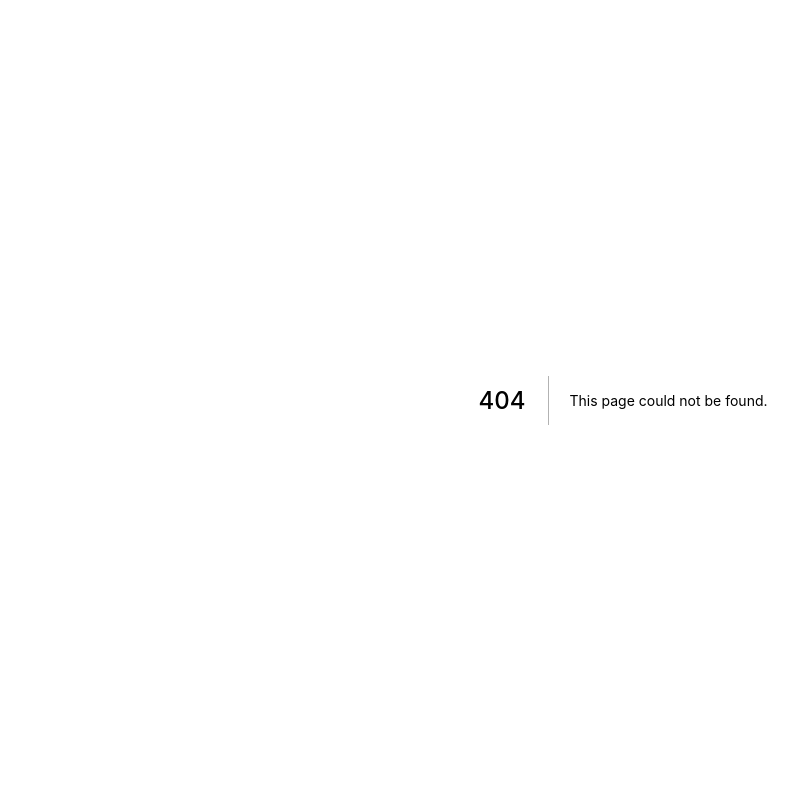
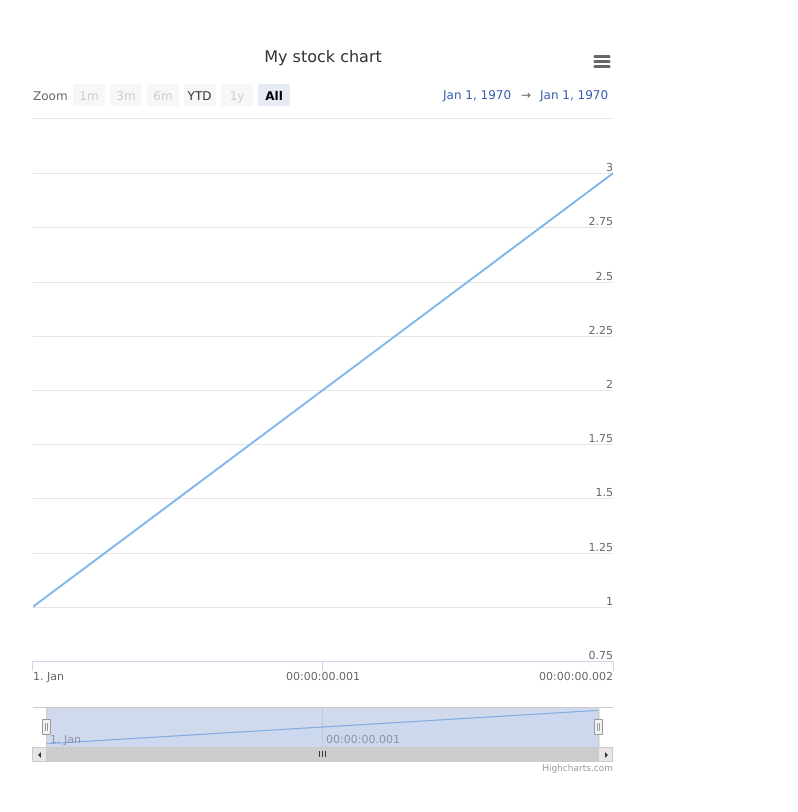
Before and after one commit to akamt/charts-test, a Next.js app: page /high-charts in a window 1280 px wide. Before the commit this address had no page. Shown: the top 812 px of the page, without its empty margins (17-815 px from the left). Built offline with nearby package versions, Linux system fonts and the light colour scheme.

Commit message:
high-chartsでグラフを表示してみた。

```diff
--- /dev/null
+++ b/src/components/highCharts/MyStockChart.tsx
@@ -0,0 +1,29 @@
+import React from 'react'
+import Highcharts from 'highcharts/highstock'
+import HighchartsExporting from 'highcharts/modules/exporting'
+import HighchartsReact from 'highcharts-react-official'
+
+if (typeof Highcharts === 'object') {
+  HighchartsExporting(Highcharts)
+}
+
+const options = {
+  title: {
+    text: 'My stock chart',
+  },
+  series: [
+    {
+      data: [1, 2, 3],
+    },
+  ],
+}
+
+const MyStockChart = () => (
+  <HighchartsReact
+    highcharts={Highcharts}
+    constructorType={'stockChart'}
+    options={options}
+  />
+)
+
+export default MyStockChart
--- /dev/null
+++ b/src/pages/high-charts.tsx
@@ -0,0 +1,22 @@
+import React from 'react'
+import styled from 'styled-components'
+import MyStockChart from '../components/highCharts/MyStockChart'
+
+const Container = styled.div`
+  width: 100vw;
+  height: 100vh;
+  padding: 2rem;
+  box-sizing: border-box;
+  display: flex;
+  flex-wrap: wrap;
+`
+
+const HighChartsPage = () => {
+  return (
+    <Container>
+      <MyStockChart />
+    </Container>
+  )
+}
+
+export default HighChartsPage
```
